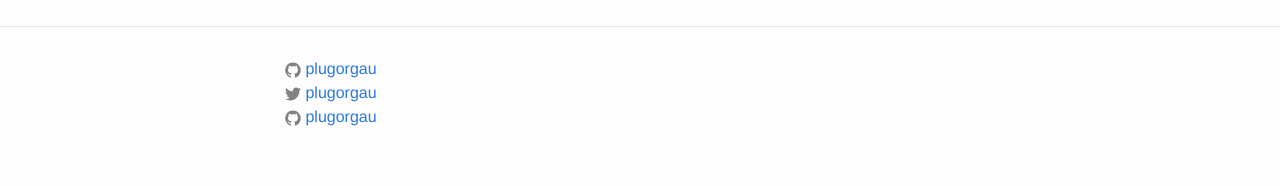
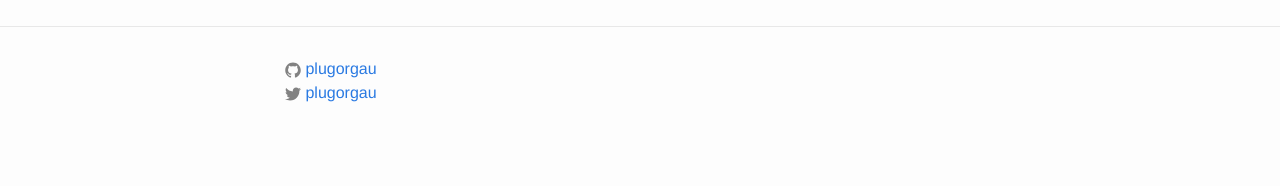
Before and after one commit to plugorgau/plugorgau.github.io, a Jekyll site: the page built from pages/index.md, in a window 1280 px wide. Shown: the part 798-984 px from the top of the page. Built offline with Jekyll 4.4.1, drawn with Linux system fonts in a browser that asks for light colours; after the commit the page ends 963 px from its top, so only the background shows below that.

Commit message:
Update footer.html

```diff
--- a/_includes/footer.html
+++ b/_includes/footer.html
@@ -33,21 +33,6 @@
           </li>
           {% endif %}
 
-
-          {% if site.github_username %}
-          <li>
-            <a href="https://meetup.com/{{ site.github_username }}">
-              <span class="icon  icon--github">
-                <svg viewBox="0 0 16 16">
-                  <path fill="#828282" d="M7.999,0.431c-4.285,0-7.76,3.474-7.76,7.761 c0,3.428,2.223,6.337,5.307,7.363c0.388,0.071,0.53-0.168,0.53-0.374c0-0.184-0.007-0.672-0.01-1.32 c-2.159,0.469-2.614-1.04-2.614-1.04c-0.353-0.896-0.862-1.135-0.862-1.135c-0.705-0.481,0.053-0.472,0.053-0.472 c0.779,0.055,1.189,0.8,1.189,0.8c0.692,1.186,1.816,0.843,2.258,0.645c0.071-0.502,0.271-0.843,0.493-1.037 C4.86,11.425,3.049,10.76,3.049,7.786c0-0.847,0.302-1.54,0.799-2.082C3.768,5.507,3.501,4.718,3.924,3.65 c0,0,0.652-0.209,2.134,0.796C6.677,4.273,7.34,4.187,8,4.184c0.659,0.003,1.323,0.089,1.943,0.261 c1.482-1.004,2.132-0.796,2.132-0.796c0.423,1.068,0.157,1.857,0.077,2.054c0.497,0.542,0.798,1.235,0.798,2.082 c0,2.981-1.814,3.637-3.543,3.829c0.279,0.24,0.527,0.713,0.527,1.437c0,1.037-0.01,1.874-0.01,2.129 c0,0.208,0.14,0.449,0.534,0.373c3.081-1.028,5.302-3.935,5.302-7.362C15.76,3.906,12.285,0.431,7.999,0.431z"/>
-                </svg>
-              </span>
-
-              <span class="username">{{ site.github_username }}</span>
-            </a>
-          </li>
-          {% endif %}
-
         </ul>
       </div>
 
```
